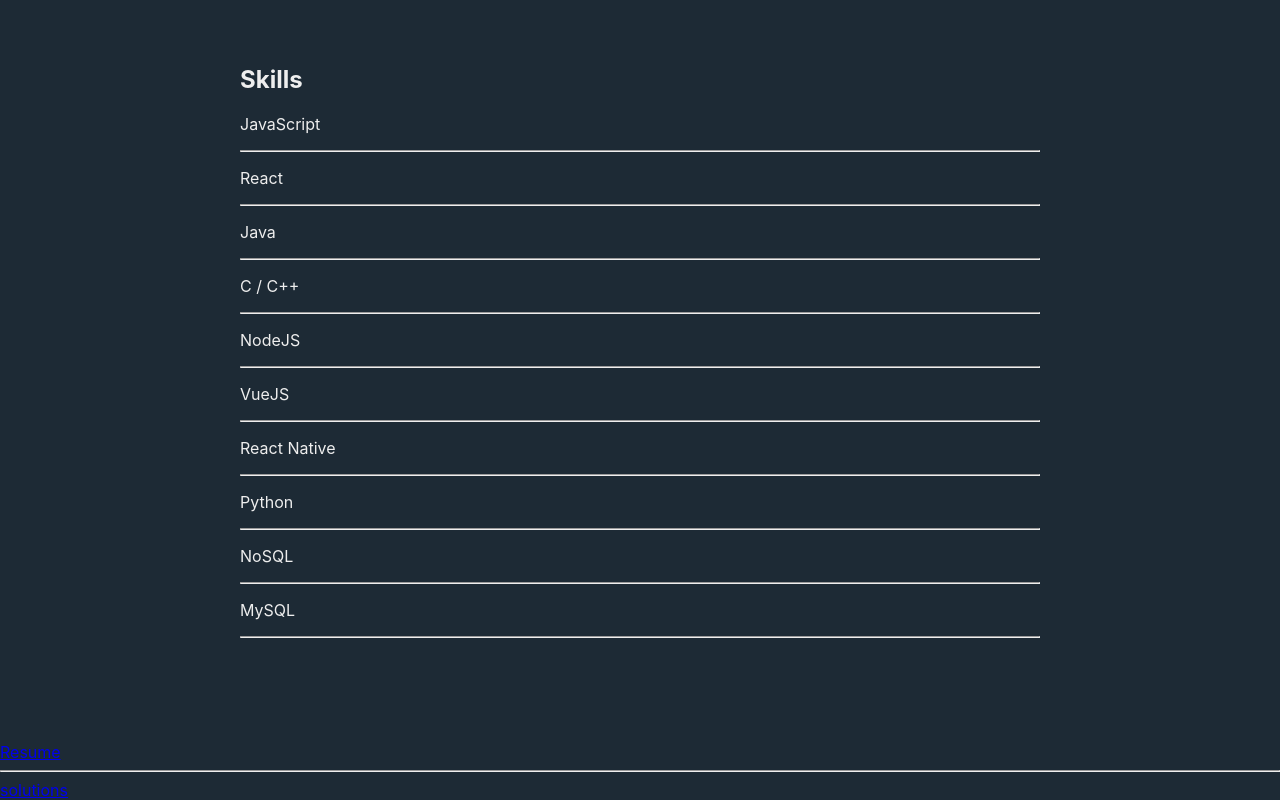
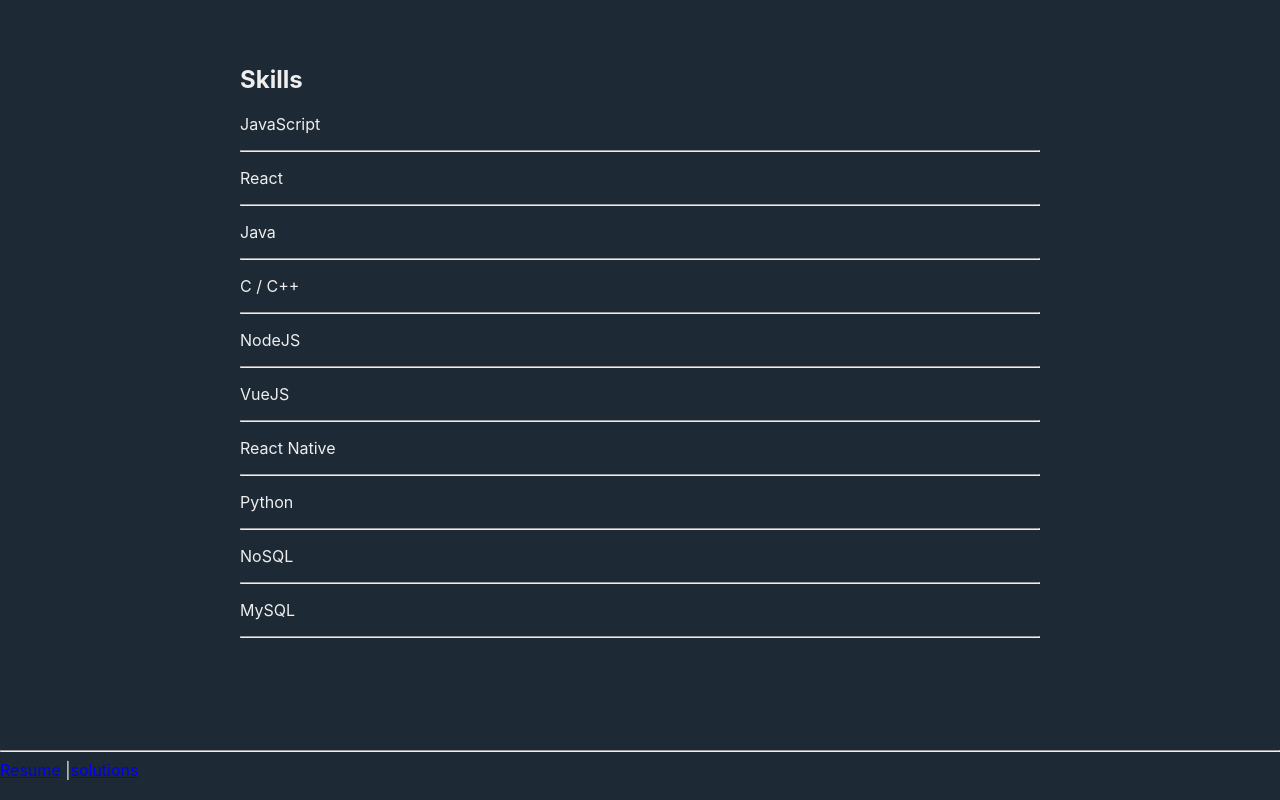
Before and after one commit to bilalozlu/homepage, a React (Create React App) app: page / in a window 1280 px wide. Shown: the part 2937-3737 px from the top of the page. Built offline with nearby package versions, Linux system fonts and the light colour scheme.

Commit message:
updated footer link area

```diff
--- a/src/App.js
+++ b/src/App.js
@@ -33,8 +33,8 @@ function App() {
       <Projects />
       <Education />
       <SoftwareSkills />
-      <a href="BilalOzlu_resume.pdf">Resume</a>
       <hr/>
+      <a href="BilalOzlu_resume.pdf">Resume</a> |
       <Link to={"./solutions"}>solutions </Link>
     </div>
   );
```
